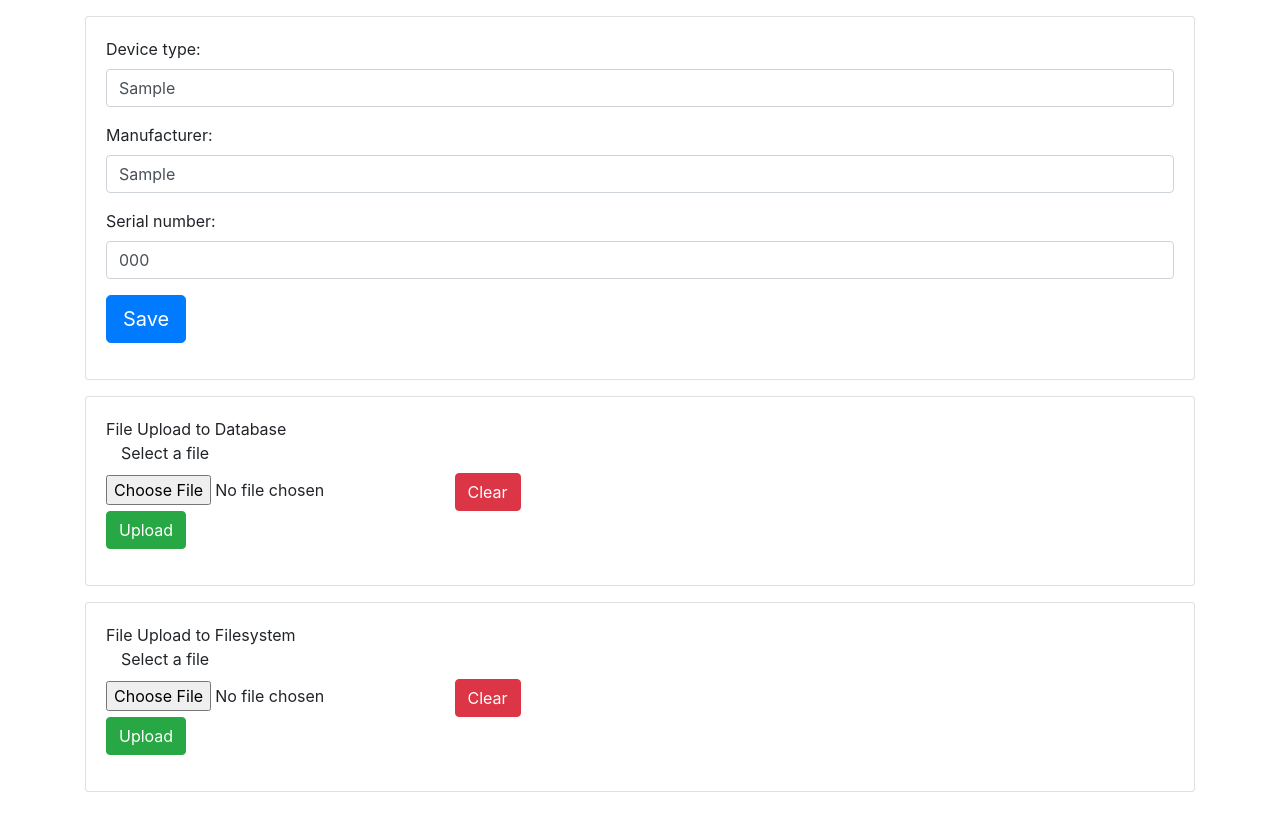
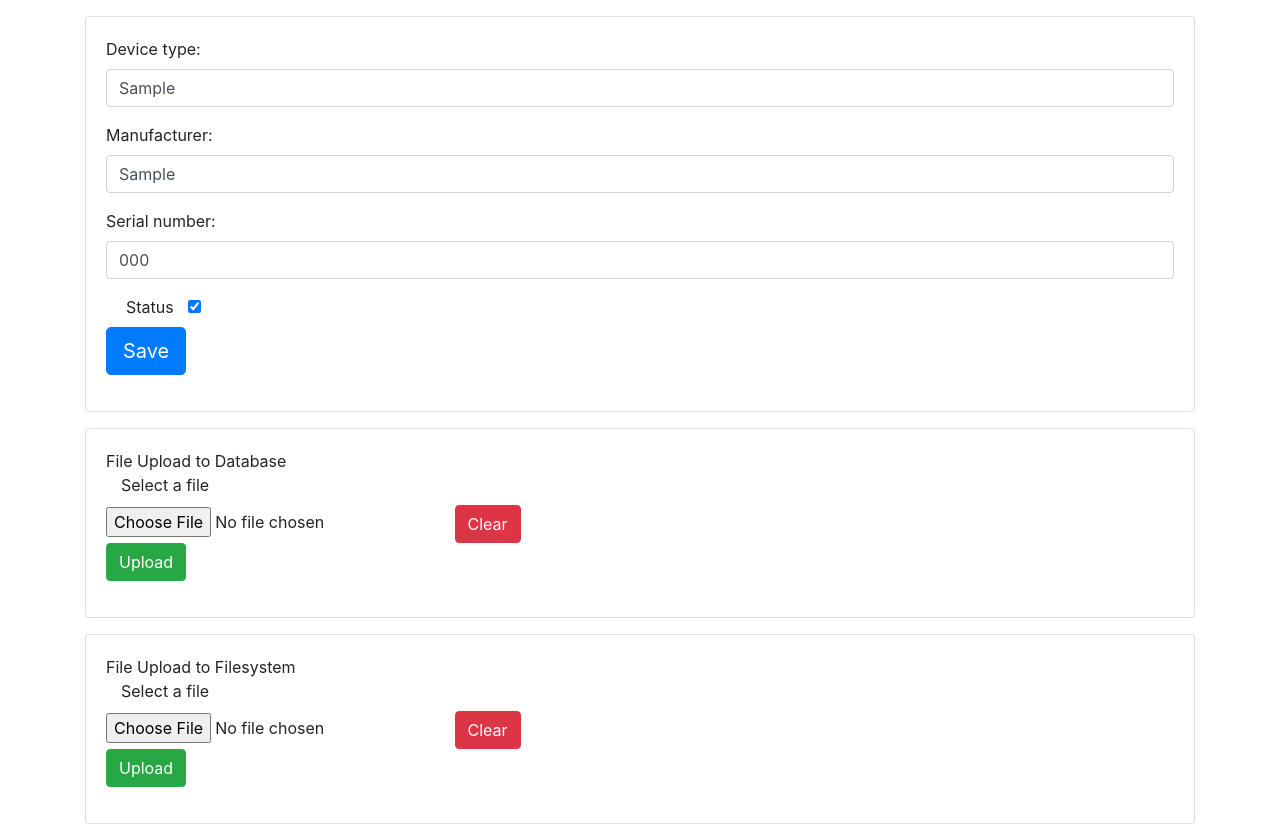
Before and after one commit to stran2312/inventory-management, a PHP site: page /manage.php?auto_id=1 in a window 1280 px wide. Before the commit the page ends 792 px from the top, so only its background shows below. Run offline with PHP 8.4, Linux system fonts and the light colour scheme; tables that the repository leaves empty or names only in its code hold one stand-in row (values such as "Sample post"); data that the repository does not hold is empty.

Commit message:
Add files via upload

```diff
--- a/manage.php
+++ b/manage.php
@@ -1,4 +1,17 @@
+
 <?php
+function redirect( $uri )
+{?>
+
+	<script>
+		document.location.href="<?php echo $uri; ?>";
+	</script>
+
+
+
+
+
+<?php die;}
 require_once('connection.php');
 if(isset($_REQUEST['add_device'])){
 	$device_type = $dblink->real_escape_string($_REQUEST['device_type']);
@@ -14,10 +27,16 @@ if(isset($_REQUEST['add_device'])){
 }
 
 if(isset($_REQUEST['edit_device'])){
+	$status="";
 	$device_type = $dblink->real_escape_string($_REQUEST['device_type']);
 	$manufacturer = $dblink->real_escape_string($_REQUEST['manufacturer']);
 	$serial_number = $dblink->real_escape_string($_REQUEST['serial_number']);
-	$sql = "UPDATE `device_table` SET device_type = '$device_type', manufacturer = '$manufacturer', serial_number = '$serial_number' WHERE auto_id = '".$_REQUEST['auto_id']."'";
+	if(isset($_POST['checkbox'])) {
+		$status="active";
+	} else {
+		$status="inactive";
+	}
+	$sql = "UPDATE `device_table` SET device_type = '$device_type', manufacturer = '$manufacturer', serial_number = '$serial_number', status = '$status' WHERE auto_id = '".$_REQUEST['auto_id']."'";
 	$result = $dblink->query($sql);
 	if($result == true){
 		echo '<h2 class="container mt-2 text-center text-success">Data updated successfully!</h2>';
@@ -28,11 +47,11 @@ if(isset($_REQUEST['edit_device'])){
 
 if(isset($_POST["UploadAppDoc"]) && $_FILES['userfile']['size'] > 0){
 					$start_time=microtime(true);
-					$auto_id = $_POST['auto_id'];
-					$uploadDir="/var/www/html/files";
+					$auto_id = $_REQUEST['auto_id'];
+					$fileName =$_FILES['userfile']['name'];
 					$tmpName=$_FILES['userfile']['tmp_name'];
-					$fileSize=$_FILES['userfile']['size'];
-					$fileType=$_FILES['userfile']['type'];
+					$file_size=$_FILES['userfile']['size'];
+					$file_type=$_FILES['userfile']['type'];
 					$fp=fopen($tmpName, 'r');
 					$content=fread($fp, filesize($tmpName));
 					$content=addslashes($content);
@@ -42,12 +61,13 @@ if(isset($_POST["UploadAppDoc"]) && $_FILES['userfile']['size'] > 0){
 					$dblink->query($sql) or die("Something went wrong with $sql");
 					$end_time=microtime(true);
 					$execution_time = ($end_time - $start_time);
+					redirect("https://ec2-3-137-205-7.us-east-2.compute.amazonaws.com/manage.php?auto_id=$auto_id&execTime=$execution_time");
 }
 
 if(isset($_POST["UploadFileSys"]) && $_FILES['userfile2']['size']>0){
 					$start_time=microtime(true);
 					$uploadDir="/var/www/html/files";
-					$auto_id=$_POST['auto_id'];
+					$auto_id=$_REQUEST['auto_id'];
 					$fileName=$_FILES['userfile2']['name'];
 					$tmpName=$_FILES['userfile2']['tmp_name'];
 					$file_size=$_FILES['userfile2']['size'];
@@ -59,6 +79,7 @@ if(isset($_POST["UploadFileSys"]) && $_FILES['userfile2']['size']>0){
 					$dblink->query($sql) or die("Something went wrong with $sql");
 					$end_time=microtime(true);
 					$execution_time = ($end_time - $start_time);
+					redirect("https://ec2-3-137-205-7.us-east-2.compute.amazonaws.com/manage.php?auto_id=$auto_id&execTime=$execution_time");
 }
 
 if(isset($_REQUEST['execTime'])){
@@ -125,10 +146,14 @@ if(isset($_REQUEST['execTime'])){
 				    <label for="serial_number">Serial number:</label>
 				    <input type="text" name="serial_number" value="<?php echo $row->serial_number;?>" class="form-control" id="serial_number" placeholder="Enter serial number" required>
 				  </div>
+				  <div class="form-check">
+					<label for="status" style="margin-right: 10px">Status</label>
+				  	<input type="checkbox" checked data-toggle="toggle" name="checkbox">
+				  </div>
 				  <button type="submit" name="edit_device" class="btn btn-primary btn-lg" style="margin-right: 6px;">Save</button>
 				</form>
 			 <?php
-					$auto_id = $_REQUEST['auto_id'];
+					$auto_id = $row->auto_id;
 					$sql="SELECT * FROM `files` where `device`='$auto_id'";
 					$result = $dblink->query($sql) or die("Something went wrong with $sql");
 					if($result->num_rows>0){
@@ -154,16 +179,16 @@ if(isset($_REQUEST['execTime'])){
 			</div> <!--end card body-->
 			<div class="card card-body mt-3">
 				<div class="panel panel-primary">File Upload to Database</div>
-				<form action="manage.php" method="POST" enctype="multipart/form-data">
+				<form action="manage.php?auto_id=<?php echo $row->auto_id;?>" method="POST" enctype="multipart/form-data">
 					<input type="hidden" name="uploadedBy" value="">
 					<input type="hidden" name="MAX_FILE_SIZE" value="50000000">
 					<div class="form-group">
 						<label class="control-label col-lg-4">Select a file</label>
 						<div class="fileupload" data-provides="fileupload">
 							<input type="file" name="userfile">
-							<a href="manage.php?auto_id=<?php echo $_REQUEST['auto_id'];?>" class="btn btn-danger" data-dismiss="fileupload">Clear</a>
+							<a href="manage.php?auto_id=<?php echo $row->auto_id;?>" class="btn btn-danger" data-dismiss="fileupload">Clear</a>
 						</div>
-						<a href="manage.php?auto_id=<?php echo $_REQUEST['auto_id']; echo "&execTime='.$execution_time.'";?>" class="btn btn-success" name="UploadAppDoc" type="submit" value="UploadAppDoc">Upload</a>
+						<button class="btn btn-success" name="UploadAppDoc" type="submit" value="UploadAppDoc">Upload</button>
 					</div>
 				</form>
 			</div>	<!--end card body-->
@@ -176,9 +201,9 @@ if(isset($_REQUEST['execTime'])){
 						<label class="control-label col-lg-4">Select a file</label>
 						<div class="fileupload" data-provides="fileupload">
 							<input type="file" name="userfile2">
-							<a href="manage.php?auto_id=<?php echo $_REQUEST['auto_id'];?>" class="btn btn-danger" data-dismiss="fileupload">Clear</a>
+							<a href="manage.php?auto_id=<?php echo $row->auto_id;?>" class="btn btn-danger" data-dismiss="fileupload">Clear</a>
 						</div>
-						<a href="manage.php?auto_id=<?php echo $_REQUEST['auto_id']; echo "&execTime='.$execution_time.'";?>" class="btn btn-success" name="UploadFileSys" type="submit" value="UploadFileSys">Upload</a>
+						<button  class="btn btn-success" name="UploadFileSys" type="submit" value="UploadFileSys">Upload</button>
 					</div>
 				</form>
 			</div>	<!--end card body-->
```
Also changed, not shown: index.php (+3 -14 lines).
